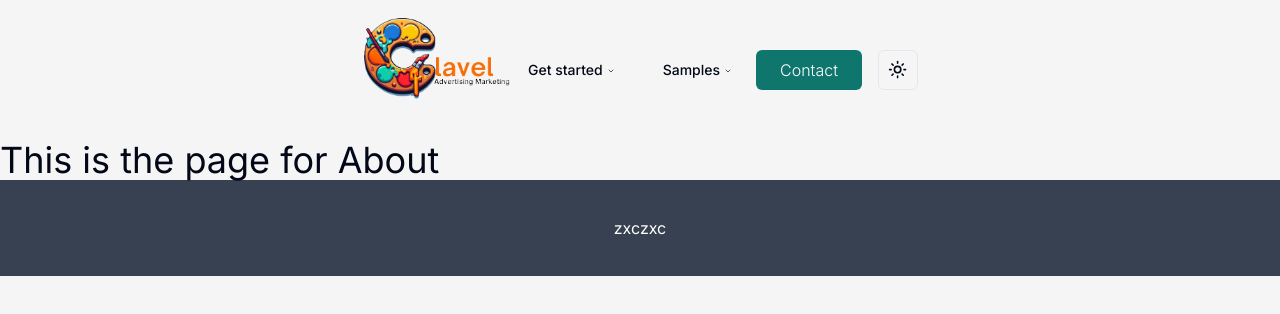
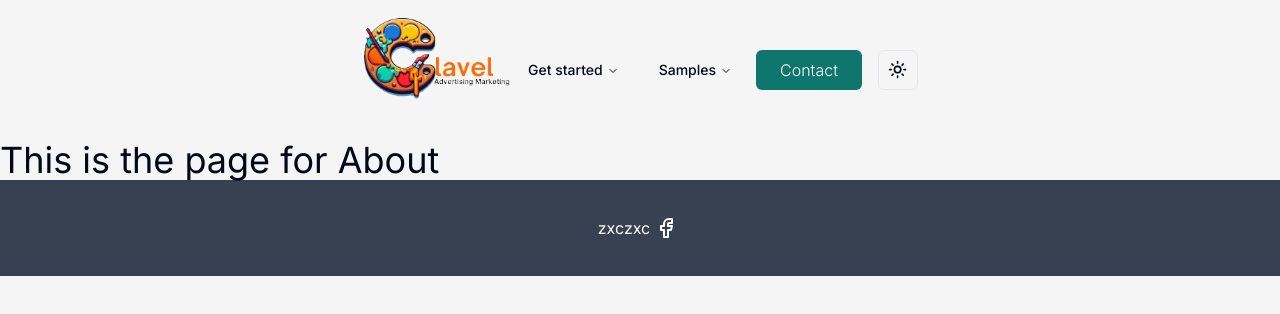
Before and after one commit to clavelian/ClavelAdvertisingMarketing, a Next.js app in the folder cad/: page /about in a window 1280 px wide. Shown: the top 314 px of the page. Built offline with nearby package versions, Linux system fonts and the light colour scheme.

Commit message:
feat: minor adjustment in the navbar, further improvement in the footer

```diff
--- a/cad/components/footer.tsx
+++ b/cad/components/footer.tsx
@@ -1,8 +1,20 @@
+import {
+  IconBrandLinkedin,
+  IconBrandFacebook,
+  IconBrandX,
+  IconHome,
+  IconBrandInstagram,
+  IconMail,
+} from "@tabler/icons-react";
+
 const Footer = () => {
   return (
     <>
       <div className="w-full h-[6rem] bottom-0 bg-gray-700 dark:bg-gray-900 text-white flex items-center justify-center">
         <div className="flex justify-center items-center">zxczxc</div>
+        <div className="bg-transparent rounded-md hover:bg-blue-600 transition ease-in-out delay-150 w-[2rem] h-[2rem] justify-center items-center flex">
+          <IconBrandFacebook />
+        </div>
       </div>
     </>
   );
--- a/cad/components/ui/navigation-menu.tsx
+++ b/cad/components/ui/navigation-menu.tsx
@@ -30,7 +30,7 @@ const NavigationMenuList = React.forwardRef<
   <NavigationMenuPrimitive.List
     ref={ref}
     className={cn(
-      "group flex flex-1 list-none items-center justify-center space-x-4 mobile:space-x-1",
+      "group flex flex-1 list-none items-center justify-center space-x-2 mobile:space-x-1",
       className
     )}
     {...props}
@@ -55,7 +55,7 @@ const NavigationMenuTrigger = React.forwardRef<
   >
     {children}{" "}
     <ChevronDown
-      className="relative top-[1px] ml-1 h-2 w-2 transition duration-300 group-data-[state=open]:rotate-180"
+      className="relative top-[1px] ml-1 h-3 w-3 transition duration-300 group-data-[state=open]:rotate-180"
       aria-hidden="true"
     />
   </NavigationMenuPrimitive.Trigger>
```
